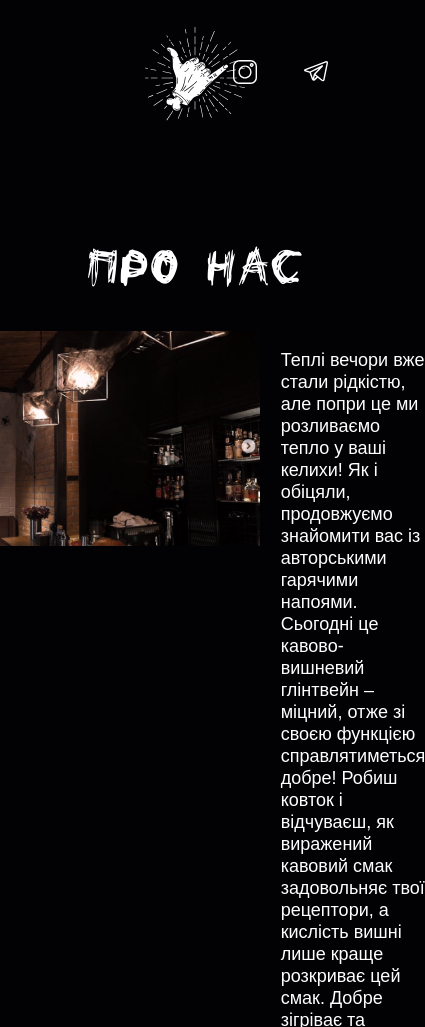
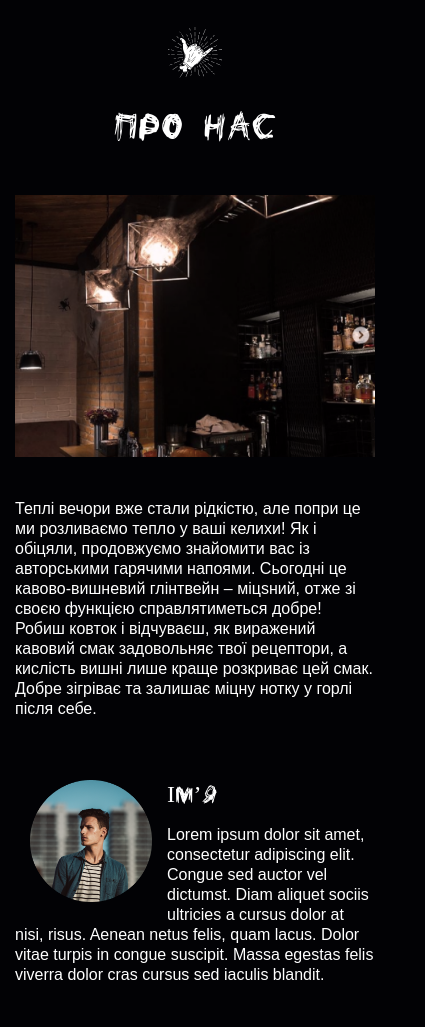
Before and after one commit to bogdanlotuk/Reactor-Tech, a website: page app/about.html in a window 390 px wide. Shown: the top 1027 px of the page, 425 px wide, since content can reach past the window. Drawn offline with Linux system fonts and the light colour scheme.

Commit message:
adaptive about

```diff
--- a/app/about.html
+++ b/app/about.html
@@ -22,23 +22,28 @@
         </div>
     </header>
 
+    <section class="about-name">
+        <div class="container">
+            <div class="about-name__inner">
+                <h2 class="about-name__title">про нас</h2>
+            </div>
+        </div>
+    </section>
+
     <section class="about-us">
         <div class="container">
             <div class="about-us__inner">
-                <h2 class="about-us__title">про нас</h2>
-                <div class="about-us__bottom">
-                    <div class="about-us__bottom-left">
-                        <img src="img/about-us__about.png" alt="" class="about-us__bottom-img">
+                <div class="about-us__left">
+                    <img src="img/about-us__about.png" alt="" class="about-us__img">
                 </div>
-                    <div class="about-us__bottom-right">
-                        <p class="about-us__bottom-text">
+                <div class="about-us__right">
+                    <p class="about-us__right-text">
                         Теплі вечори вже стали рідкістю, але попри це ми розливаємо тепло у ваші келихи!
                         Як і обіцяли, продовжуємо знайомити вас із авторськими гарячими напоями.
-                            Сьогодні це кавово-вишневий глінтвейн – міцний, отже зі своєю функцією справлятиметься добре!
+                        Сьогодні це кавово-вишневий глінтвейн – міцsний, отже зі своєю функцією справлятиметься добре!
                         Робиш ковток і відчуваєш, як виражений кавовий смак задовольняє твої рецептори, а кислість
                         вишні лише краще розкриває цей смак. Добре зігріває та залишає міцну нотку у горлі після себе.
                     </p>
-                    </div>
                 </div>
             </div>
         </div>
--- a/app/scss/style.scss
+++ b/app/scss/style.scss
@@ -620,7 +620,7 @@ body {
 
 
 // page--ABOUT--
-.about-header{
+.about-header {
     &__inner {
         margin: 27px auto 82px;
         max-width: 1150px;
@@ -641,38 +641,46 @@ body {
     }
 }
 
-.about-us {
+.about-name {
+    margin-bottom: 50px;
     &__inner {
         margin: 0 auto;
         max-width: 1150px;
         display: flex;
-        flex-direction: column;
+        justify-content: center;
         align-items: center;
-        justify-content: center;
-        margin-bottom: 86px;
     }
     &__title {
         font-family: Ustroke;
         font-weight: 400;
         font-size: 48px;
         line-height: 48px;
+        margin: 0;
     }
-    &__bottom {
+}
+
+.about-us {
+    &__inner {
+        margin: 0 auto;
+        max-width: 1150px;
         display: flex;
+        align-items: flex-start;
+        justify-content: center;
+        margin-bottom: 86px;
         gap: 21px;
     }
-    &__bottom-left {
+    &__left {
         max-width: 446px;
         min-width: 295px;
     }
-    &__bottom-img {
+    &__img {
         width: 100%;
         height: auto;
     }
-    &__bottom-right {
+    &__right {
         max-width: 680px;
     }
-    &__bottom-text {
+    &__right-text {
         max-width: 680px;
         font-weight: 400;
         font-size: 18px;
@@ -698,7 +706,10 @@ body {
         flex-direction: row-reverse;
 
     }
-    &__img {}
+    &__img {
+        max-width: 234px;
+        max-height: 234px;
+    }
     &__text {
         display: flex;
         flex-direction: column;
@@ -721,6 +732,104 @@ body {
         margin: 0;
     }
 }
+// MEDIA --page--ABOUT--
+@media (max-width: 800px) {
+    .about-us {
+        &__inner {
+            flex-direction: column;
+            align-items: center;
+        }
+    }
+    .about-reviews {
+        &__item {
+
+            gap: 30px;
+        }
+    }
+}
+
+@media (max-width: 640px) {
+    .about-header {
+        &__inner {
+            margin: 27px auto 82px;
+            max-width: 1150px;
+            display: flex;
+            justify-content: flex-end;
+            position: relative;
+        }
+        &__img {
+            position: absolute;
+            margin-left: auto;
+            margin-right: auto;
+            left: 0;
+            right: 0;
+            width: 54px;
+        }
+        &__socials {
+            display: none;
+        }
+    }
+    .about-name {
+        margin-bottom: 50px;
+        &__inner {
+            margin: 0 auto;
+            max-width: 1150px;
+            display: flex;
+            justify-content: center;
+            align-items: center;
+        }
+        &__title {
+            font-family: Ustroke;
+            font-weight: 400;
+            font-size: 36px;
+            line-height: 36px;
+            margin: 0;
+        }
+    }
+    .about-us {
+        &__inner {
+            margin-bottom: 30px;
+        }
+        &__right-text {
+            font-size: 16px;
+            line-height: 20px;
+        }
+    }
+
+    .about-reviews {
+        &__item {
+            display: block;
+            margin-bottom: 30px;
+        }
+        &__img {
+            float: left;
+            max-width: 122px;
+            max-height: 122px;
+            margin: 15px;
+        }
+        &__text {
+            margin-left: 20px;
+            display: inline;
+
+        }
+        &__item:nth-child(even) {
+            img {
+                float: right;
+            }
+        }
+        &__text-name {
+            font-size: 24px;
+            line-height: 24px;
+            margin-bottom: 18px;
+        }
+        &__text-response {
+            font-size: 16px;
+            line-height: 20px;
+        }
+
+    }
+}
+
 
 // page--BLOG--
 .blog-header {
@@ -738,7 +847,6 @@ body {
         left: 0;
         right: 0;
         width: 100px;
-        border-radius: 50%;
     }
     &__socials {
         height: 94px;
```
Also changed, not shown: app/index.html (+1 -1 lines), app/css/style.min.css. Lines whose indentation alone changed are shown as unchanged.
